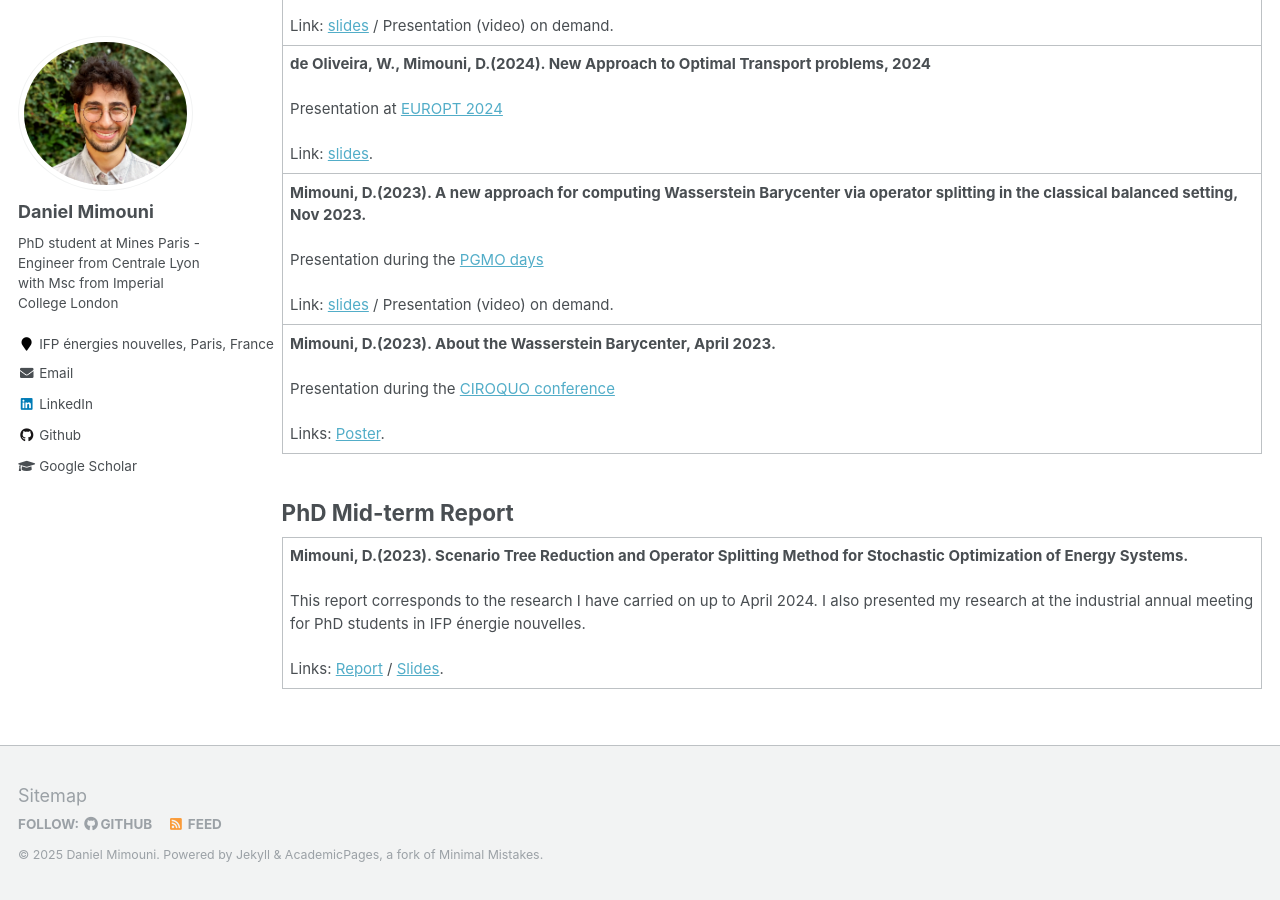
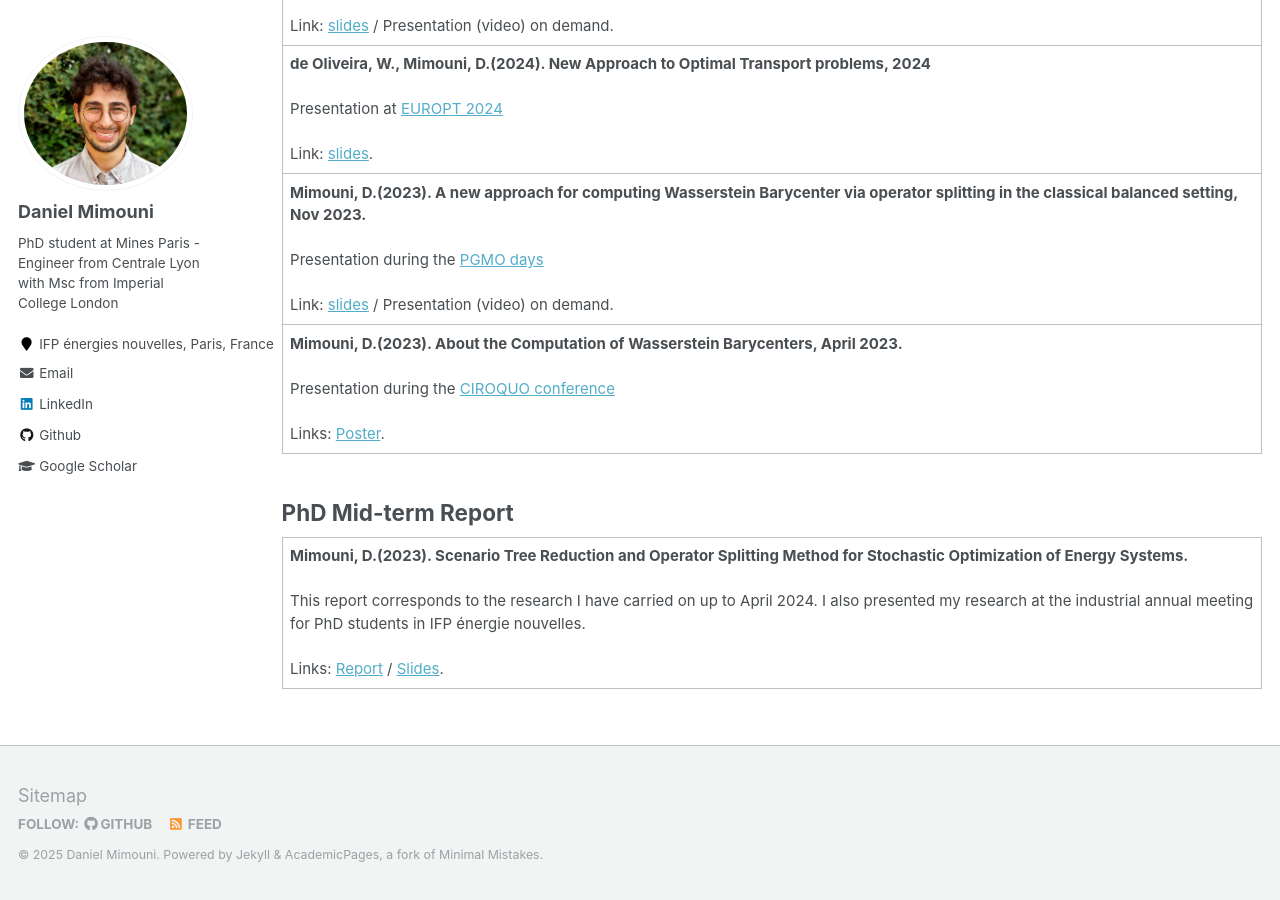
Before and after one commit to dan-mim/dan-mim.github.io, a Jekyll site: the page built from _pages/publications.md, in a window 1280 px wide and 900 px high, scrolled down 1024 px. Built offline with Jekyll 4.4.1, drawn with Linux system fonts in a browser that asks for light colours.

Commit message:
Update publications.md

```diff
--- a/_pages/publications.md
+++ b/_pages/publications.md
@@ -88,8 +88,8 @@ By proposing efficient algorithms for computing Wasserstein barycenters and redu
 
   <tr>
     <td>
-      <b>Mimouni, D.(2023). About the Wasserstein Barycenter, April 2023.</b><br><br>
-      Presentation during the <a href="https://smf.emath.fr/evenements-smf/pgmo-days-2023">CIROQUO conference</a><br><br>
+      <b>Mimouni, D.(2023). About the Computation of Wasserstein Barycenters, April 2023.</b><br><br>
+      Presentation during the <a href="https://ciroquo.ec-lyon.fr/evenements.html">CIROQUO conference</a><br><br>
       Links: <a href="/files/CIROQUO_Wasserstein.pdf">Poster</a>.
     </td>
   </tr>
```
